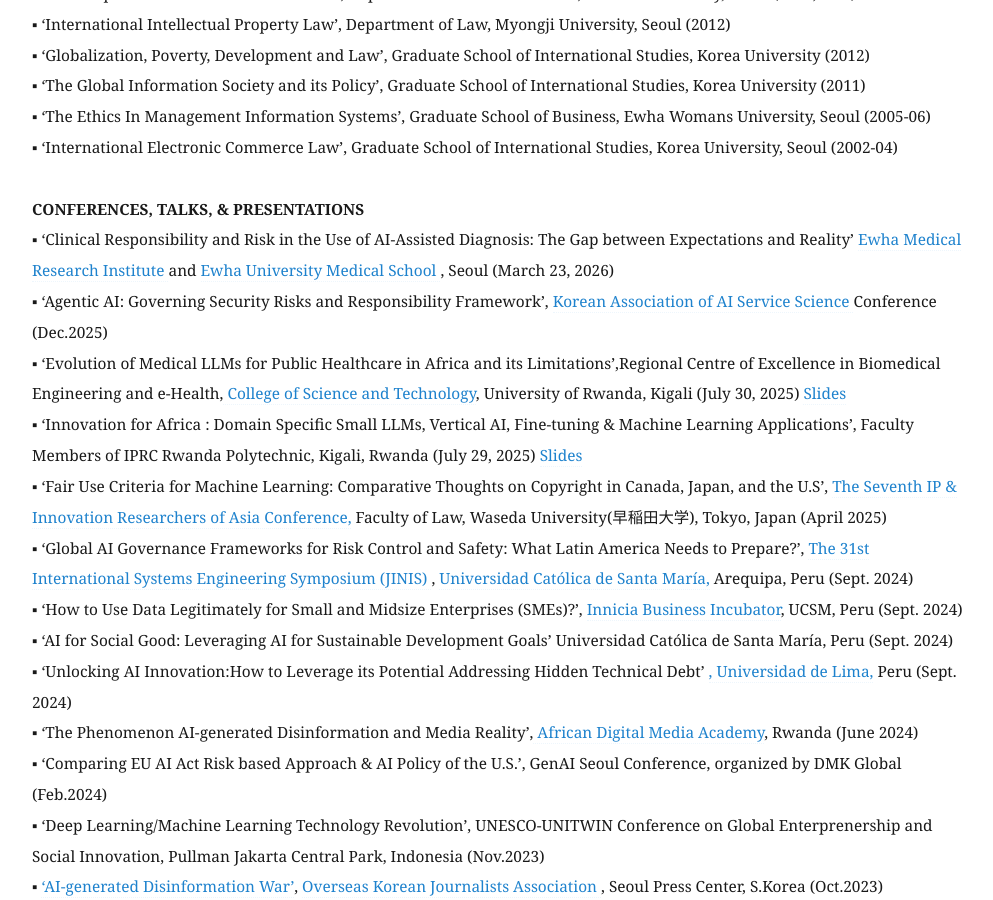
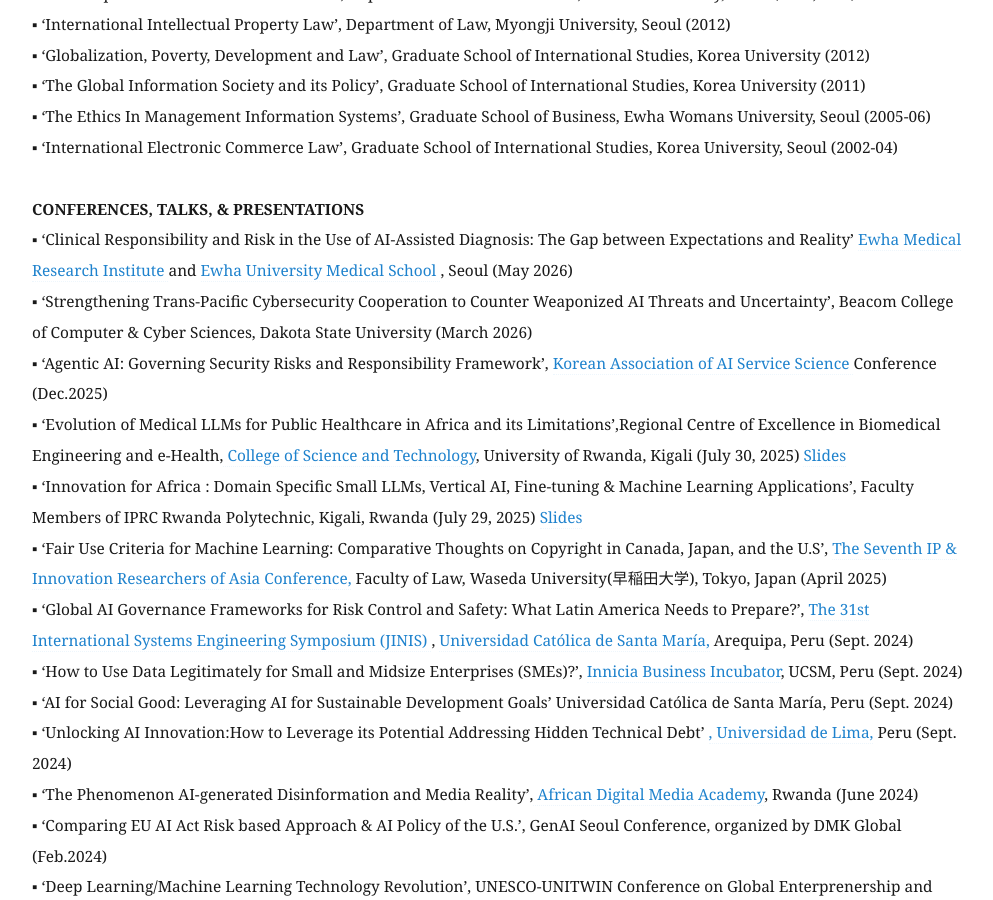
Before and after one commit to eunchangchoi/eunchangchoi.github.io, a Jekyll site: the page built from index.md, in a window 1280 px wide and 900 px high, scrolled down 5262 px. Shown: the whole window, without its empty margins (68-1061 px from the left). Built offline with Jekyll 4.4.1, drawn with Linux system fonts in a browser that asks for light colours.

Commit message:
Update index.md

```diff
--- a/index.md
+++ b/index.md
@@ -107,7 +107,8 @@
 ▪ ‘International Electronic Commerce Law’, Graduate School of International Studies, Korea University, Seoul (2002-04) <br>
     <br>
  <strong> CONFERENCES, TALKS, & PRESENTATIONS </strong> <br>
-▪ ‘Clinical Responsibility and Risk in the Use of AI-Assisted Diagnosis: The Gap between Expectations and Reality’ <a href="https://research.ewhamed.ac.kr/"> Ewha Medical Research Institute </a>and  <a href="https://ewhamed.ac.kr/ewhamedeng/index.do"> Ewha University Medical School </a>, Seoul (March 23, 2026) <br>
+▪ ‘Clinical Responsibility and Risk in the Use of AI-Assisted Diagnosis: The Gap between Expectations and Reality’ <a href="https://research.ewhamed.ac.kr/"> Ewha Medical Research Institute </a>and  <a href="https://ewhamed.ac.kr/ewhamedeng/index.do"> Ewha University Medical School </a>, Seoul (May 2026) <br>
+▪ ‘Strengthening Trans-Pacific Cybersecurity Cooperation to Counter Weaponized AI Threats and Uncertainty’, Beacom College of Computer & Cyber Sciences, Dakota State University (March 2026) <br>
 ▪ ‘Agentic AI: Governing Security Risks and Responsibility Framework’, <a href="https://www.kaiss.or.kr/index">Korean Association of AI Service Science </a> Conference (Dec.2025) <br>
 ▪ ‘Evolution of Medical LLMs for Public Healthcare in Africa and its Limitations’,Regional Centre of Excellence in Biomedical Engineering and e-Health,<a href="https://cst.ur.ac.rw/">  College of Science and Technology</a>, University of Rwanda, Kigali (July 30, 2025) <a href="https://github.com/eunchangchoi/eunchangchoi.github.io/blob/master/Evolution%20of%20Medical%20LLMs%20for%20Public%20Healthcare%20in%20Africa%20and%20its%20Limitations%20CBEB%20Univ%20of%20Rwanda%20(July%202025%20Choi).pdf"> Slides</a> <br>
 ▪ ‘Innovation for Africa : Domain Specific Small LLMs, Vertical AI, Fine-tuning & Machine Learning Applications’, Faculty Members of IPRC Rwanda Polytechnic, Kigali, Rwanda (July 29, 2025) <a href="https://github.com/eunchangchoi/eunchangchoi.github.io/blob/master/Domain%20Specific%20Vertical%20Small%20LLMs%2C%20Fine-tuning%20%26%20ML%20Applications%20(IPRC%20Rwanda%20Polytechnic%202025%20July)Choi%20git.pdf"> Slides</a> <br>
```
